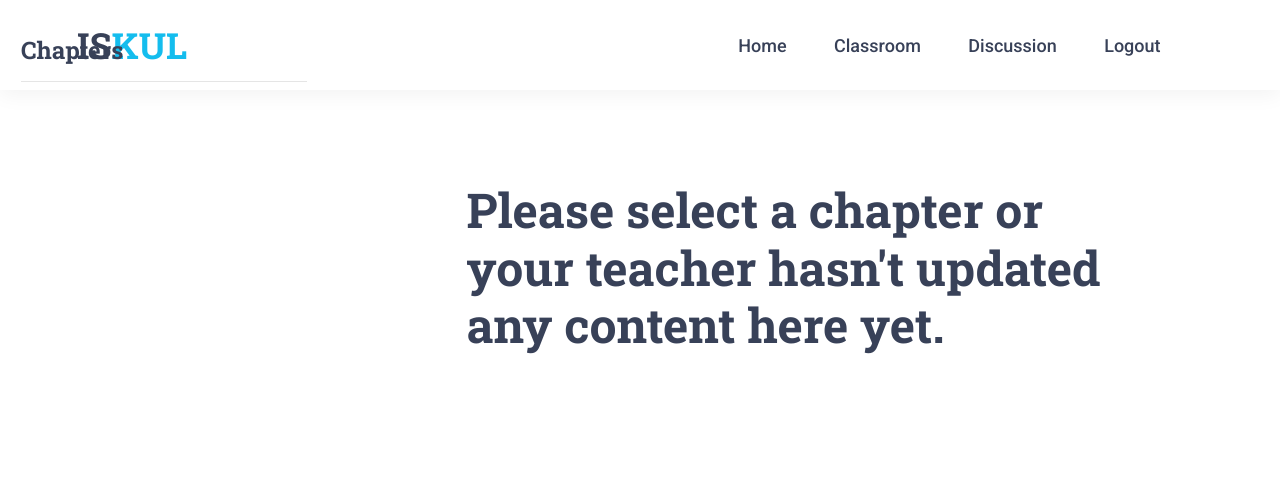
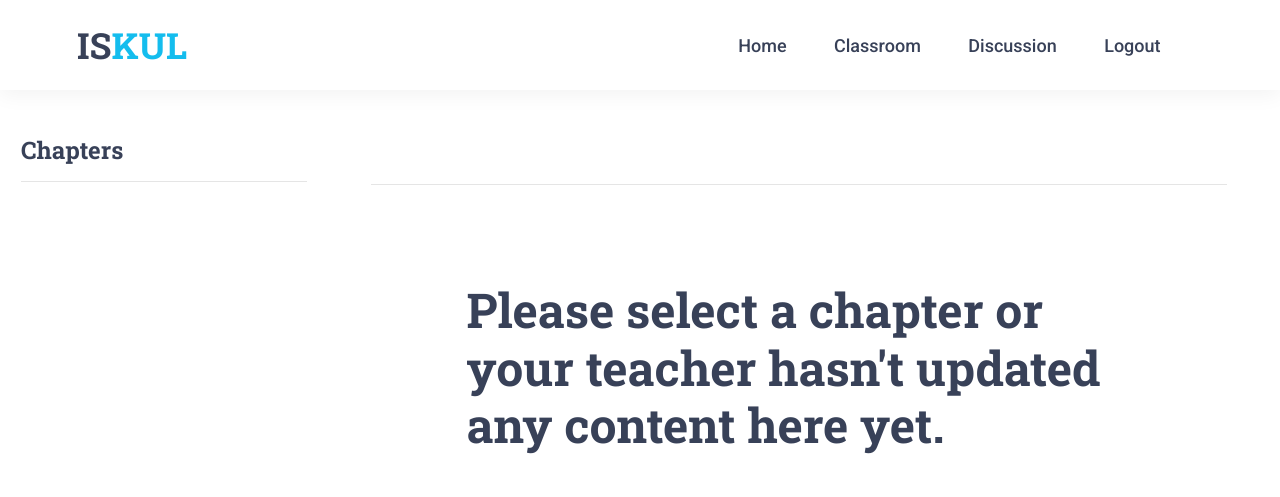
Before and after one commit to geekyarthurs/iskul, a Django app: template classroom/templates/classroom/content_page.html in a window 1280 px wide. Shown: the top 497 px of the page. Run offline with Django 3.2, Linux system fonts and the light colour scheme; the template is opened without the code that fills it, so the values that code supplies are empty; some libraries are stand-ins or nearby versions.

Commit message:
patched roopesh dai ko kera ui -2

```diff
--- a/classroom/templates/classroom/content_page.html
+++ b/classroom/templates/classroom/content_page.html
@@ -4,11 +4,11 @@
 
 {% block body_block %}
 
-<div class="card-body">
+<div class="card-body" style = "margin-top:100px;">
     <div class="row">
 
 
-        <div class="col-md-3 sticky-top sidebar p-3">
+        <div class="col-md-3 sticky-top  p-3">
             <h3>Chapters {% if user.is_teacher and user.teacher.subject.pk == subject_id  %}<a
                     href="{% url 'classroom:chapter_create' %}" class="btn float-right"><i
                         class="fas fa-3x fa-plus-square"></i></a>{% endif %} </h3>
```
